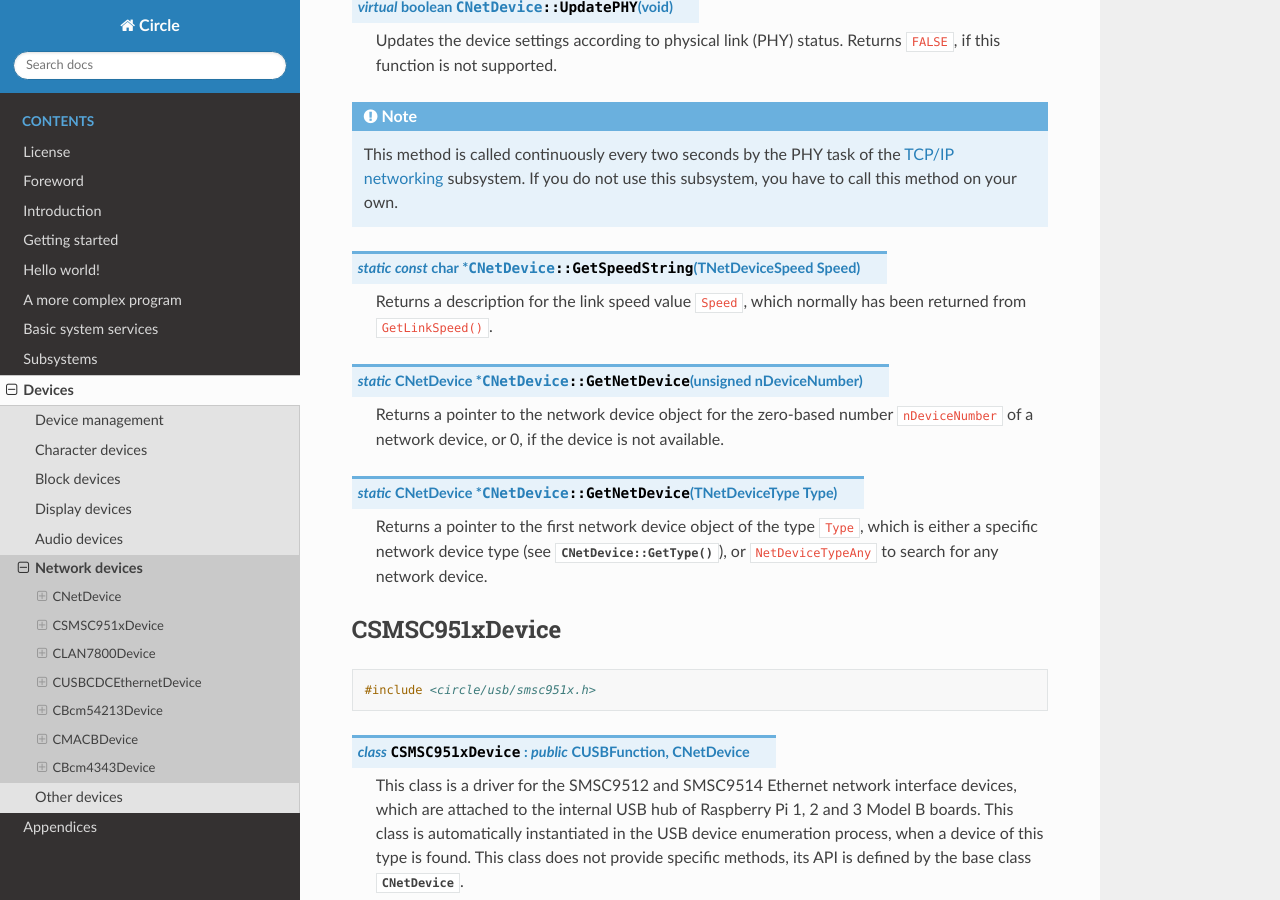
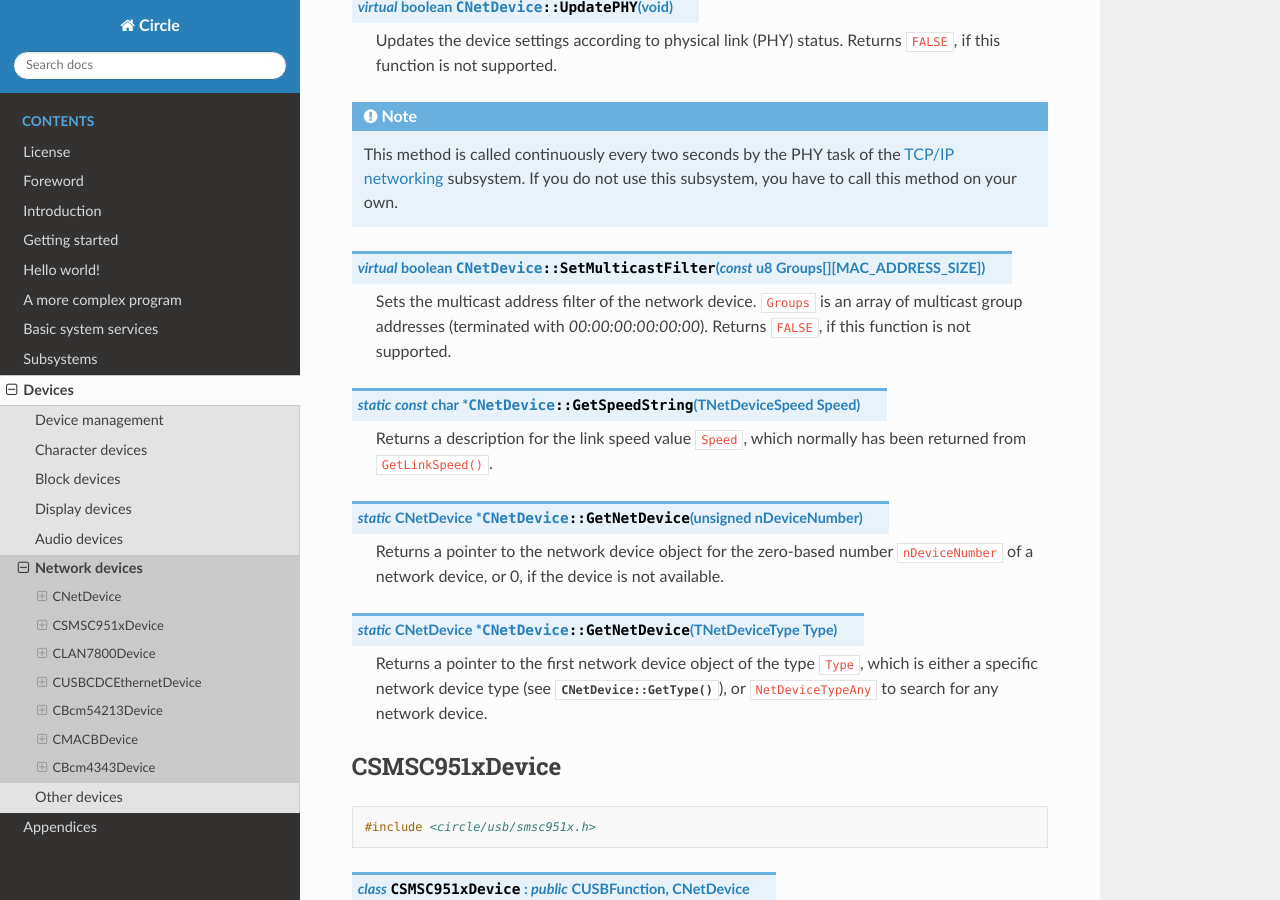
Before and after one commit to rsta2/circle-docs, a Sphinx documentation site: the page built from docs/devices/network-devices.rst, in a window 1280 px wide and 900 px high, scrolled down 1989 px. Built offline with Sphinx 7.4.7 and the Read the Docs theme 3.1.0, drawn with Linux system fonts in a browser that asks for light colours.

Commit message:
devices/network-devices: Add CNetDevice::SetMulticastFilter()

```diff
--- a/docs/devices/network-devices.rst
+++ b/docs/devices/network-devices.rst
@@ -72,6 +72,10 @@ CNetDevice
 .. note::
 
 	This method is called continuously every two seconds by the PHY task of the :ref:`TCP/IP networking` subsystem. If you do not use this subsystem, you have to call this method on your own.
+
+.. cpp:function:: virtual boolean CNetDevice::SetMulticastFilter (const u8 Groups[][MAC_ADDRESS_SIZE])
+
+	Sets the multicast address filter of the network device. ``Groups`` is an array of multicast group addresses (terminated with `00:00:00:00:00:00`). Returns ``FALSE``, if this function is not supported.
 
 .. cpp:function:: static const char *CNetDevice::GetSpeedString (TNetDeviceSpeed Speed)
 
```
